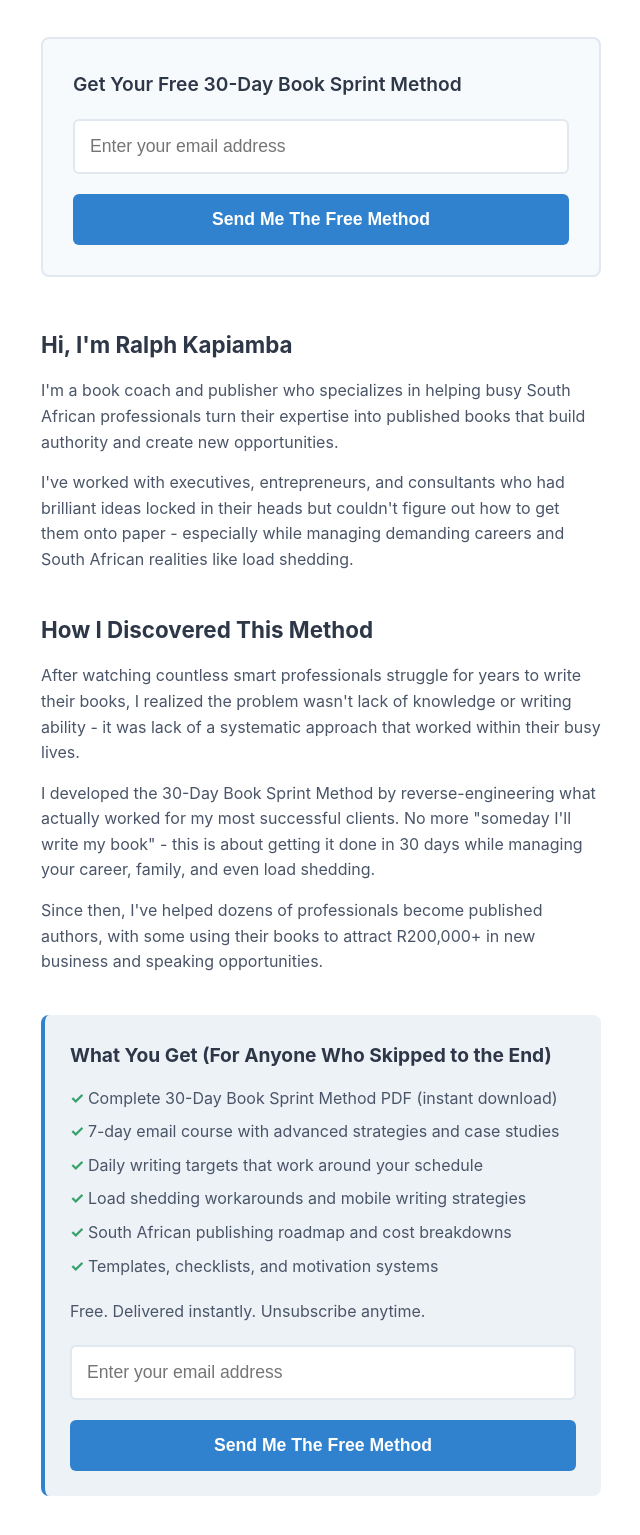
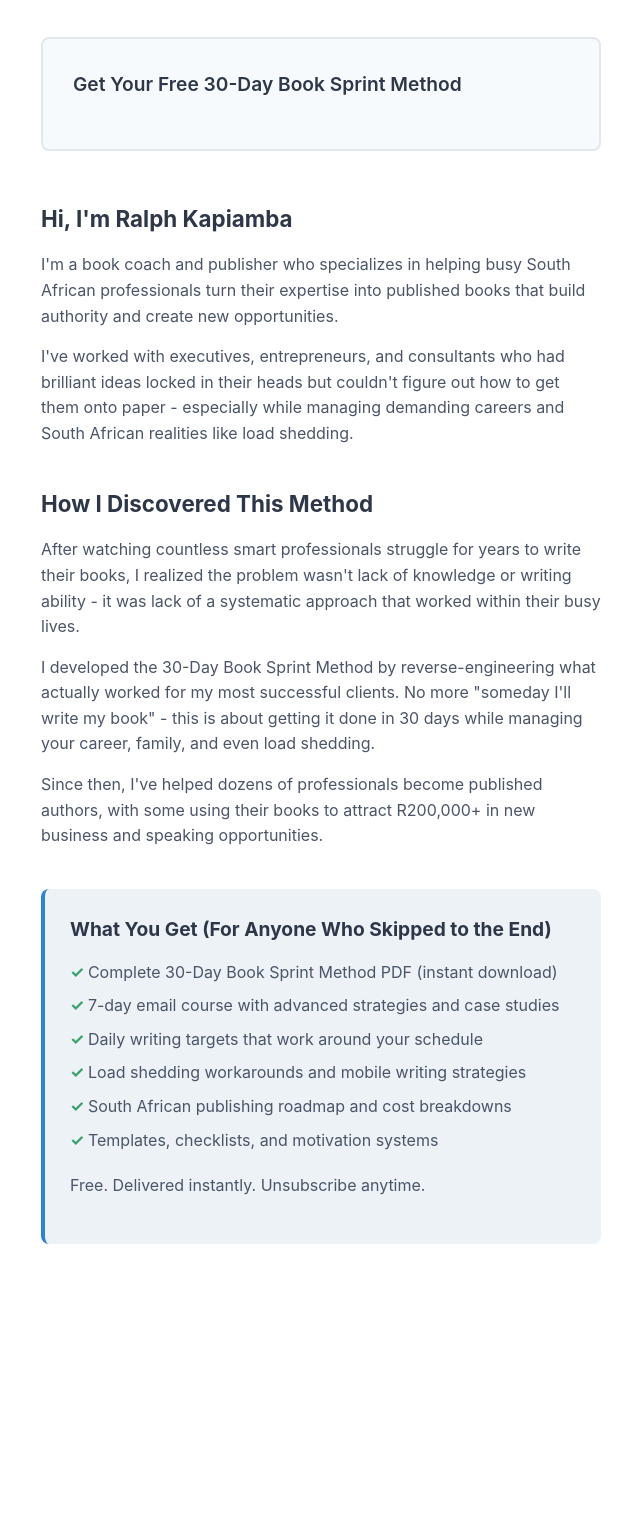
Before and after one commit to ralphpower/book-sprint-landing, a plain HTML site: page index.html in a window 1280 px wide. Shown: the part 501-2036 px from the top of the page, without its empty margins (319-959 px from the left). After the commit the page ends 1785 px from the top, so only its background shows below. Drawn offline with Linux system fonts and the light colour scheme.

Commit message:
Update index.html

```diff
--- a/index.html
+++ b/index.html
@@ -183,12 +183,7 @@
     <!-- 4. Basic form to capture emails -->
     <div class="email-form">
         <h3 class="form-title">Get Your Free 30-Day Book Sprint Method</h3>
-        <form onsubmit="handleSubmit(event)">
-            <div class="form-group">
-                <input type="email" placeholder="Enter your email address" required>
-            </div>
-            <button type="submit" class="submit-btn">Send Me The Free Method</button>
-        </form>
+        <script async data-uid="6268bc560f" src="https://ralph-publishers.kit.com/6268bc560f/index.js"></script>
     </div>
 
     <!-- 5. Introduce yourself -->
@@ -219,22 +214,9 @@
         </ul>
         <p style="margin-bottom: 20px; color: #4a5568;">Free. Delivered instantly. Unsubscribe anytime.</p>
 
-        <form onsubmit="handleSubmit(event)">
-            <div class="form-group">
-                <input type="email" placeholder="Enter your email address" required>
-            </div>
-            <button type="submit" class="submit-btn">Send Me The Free Method</button>
-        </form>
+        <script async data-uid="6268bc560f" src="https://ralph-publishers.kit.com/6268bc560f/index.js"></script>
     </div>
 
-    <script>
-        function handleSubmit(event) {
-            event.preventDefault();
-            const email = event.target.querySelector('input[type="email"]').value;
-
-            // Replace with your email service integration
-            alert('Thank you! Your 30-Day Book Sprint Method will be sent to: ' + email + '\n\nTo complete setup, integrate with ConvertKit or your preferred email service.');
-        }
     </script>
 </body>
 </html>
```
